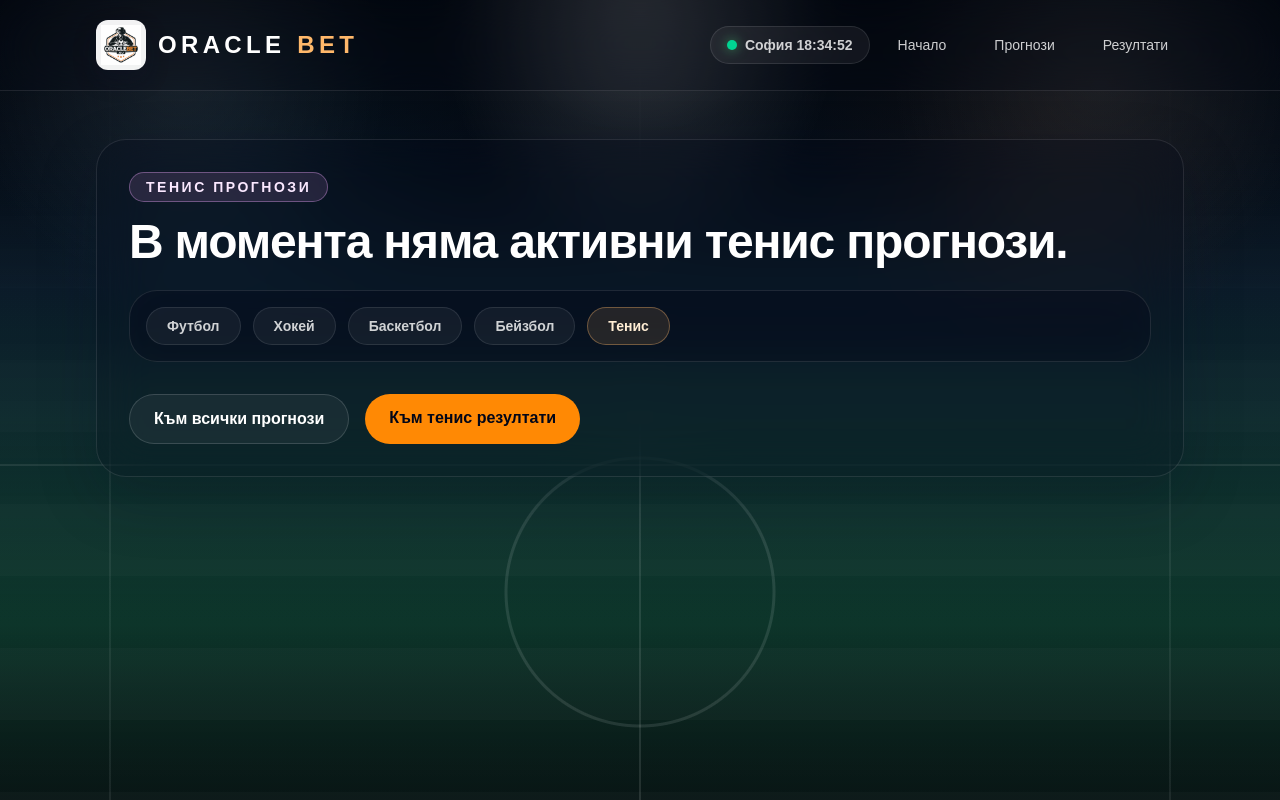
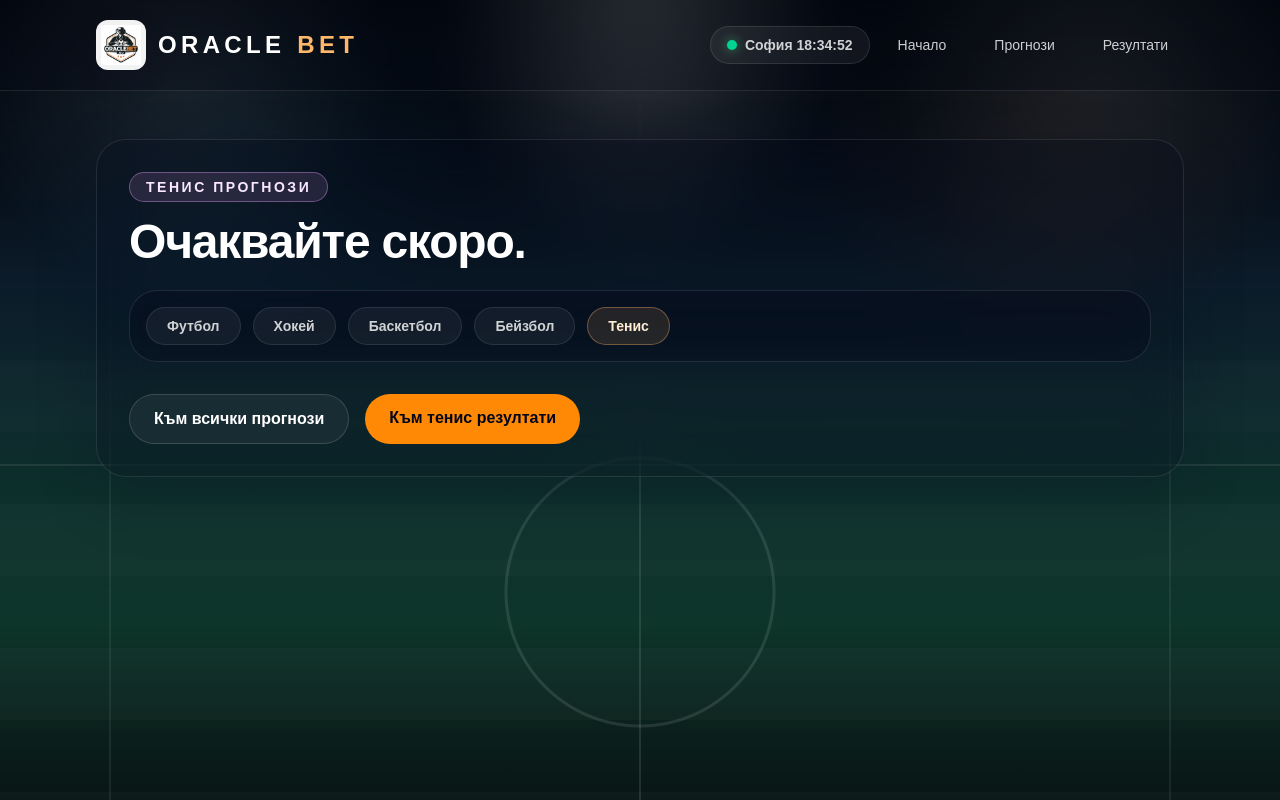
Before and after one commit to donkovski/oraclebet, a Next.js app: page /tips/tenis in a window 1280 px wide. Built offline with nearby package versions, Linux system fonts and the light colour scheme; no server answers; the database is empty.

Commit message:
Adjust tennis empty state

```diff
--- a/app/tips/tenis/page.tsx
+++ b/app/tips/tenis/page.tsx
@@ -17,7 +17,7 @@ export default async function TennisTipsPage() {
   return (
     <SportPredictionsPage
       sportLabel="Тенис прогнози"
-      emptyTitle="В момента няма активни тенис прогнози."
+      emptyTitle="Очаквайте скоро."
       emptyDescription=""
       predictions={predictions}
       introTitle="Днешните тенис селекции са вече публикувани."
```
